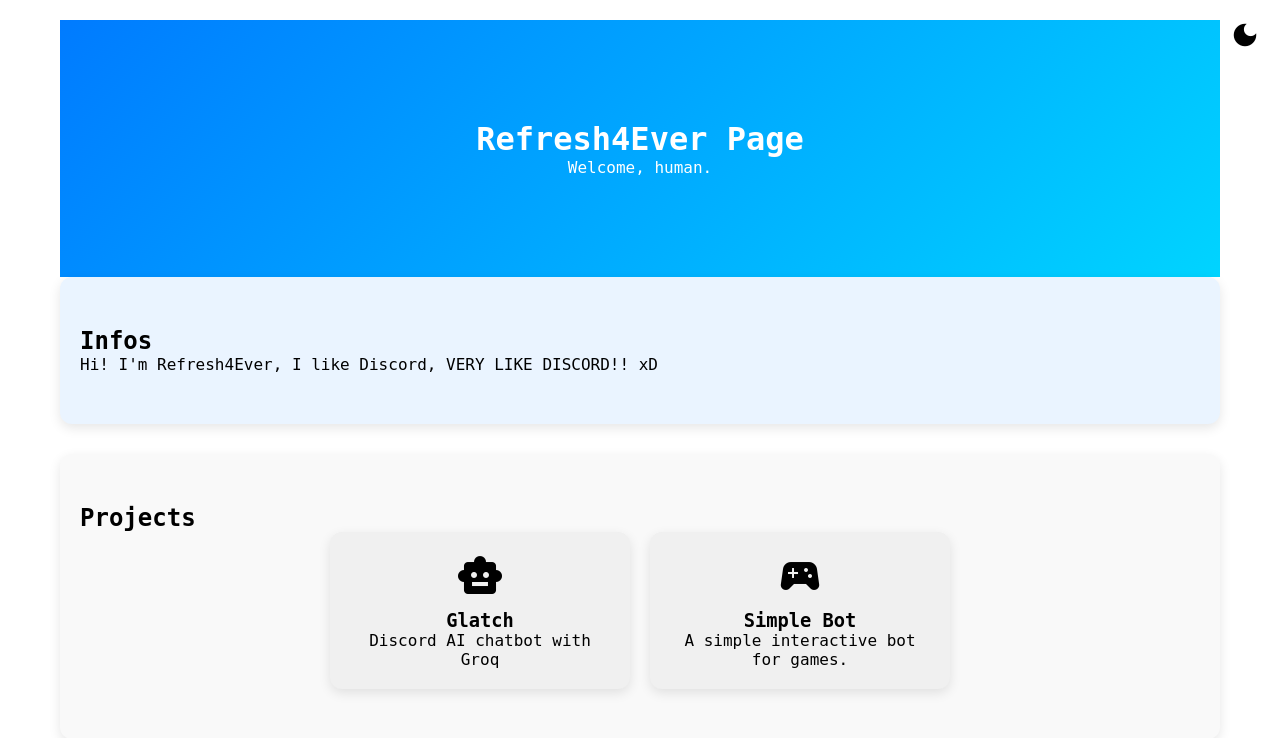
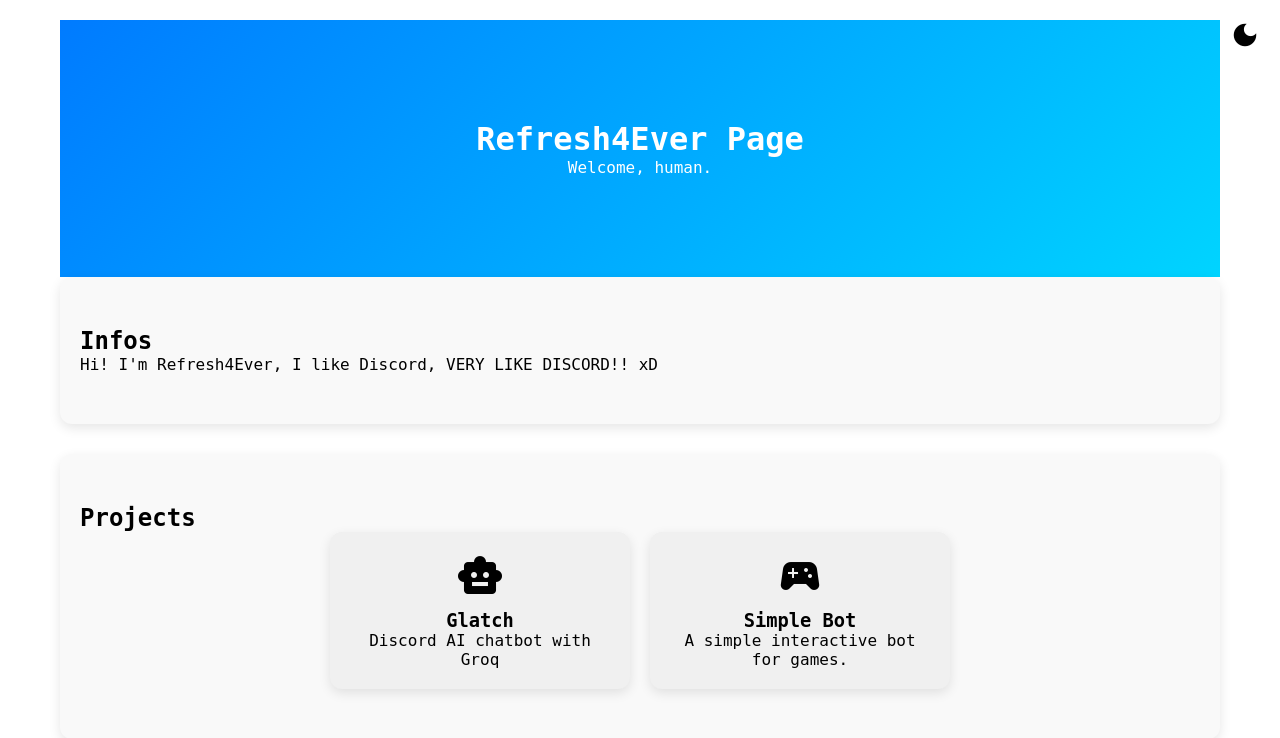
Before and after one commit to 9stown/9stown.github.io, a PHP site: page / in a window 1280 px wide. Shown: the top 738 px of the page. Run offline with PHP 8.4, Linux system fonts and the light colour scheme; some web fonts are replaced.

Commit message:
Update styles.css

```diff
--- a/styles.css
+++ b/styles.css
@@ -10,23 +10,24 @@ body {
     transition: background-color 0.5s, color 0.5s;
     overflow-x: hidden;
     min-height: 100vh;
-    overflow: hidden;
+    overflow-y: hidden; /* Masque la barre de défilement, mais permet le scroll avec la molette */
     overscroll-behavior-y: contain;
 }
 
-/* Barre de défilement personnalisée */
+/* Supprime l'affichage de la barre de défilement */
 body::-webkit-scrollbar {
-    width: 12px;
+    display: none;
 }
 
-body::-webkit-scrollbar-track {
-    background: #f0f0f0; /* Track de scroll */
-}
-
-body::-webkit-scrollbar-thumb {
-    background-color: #007bff; /* Couleur bleu clair */
-    border-radius: 6px;
-    border: 3px solid #f0f0f0;
+/* Scroll progress bar */
+.scroll-progress {
+    position: fixed;
+    top: 0;
+    left: 0;
+    width: 0%;
+    height: 5px;
+    background-color: #007bff;
+    z-index: 9999;
 }
 
 /* Wrapper principal */
@@ -57,22 +59,14 @@ header {
     padding: 50px 20px;
     margin-bottom: 30px;
     border-radius: 12px;
-    background-color: #f9f9f9; /* Couleur par défaut des sections */
+    background-color: #f9f9f9;
     box-shadow: 0 4px 12px rgba(0, 0, 0, 0.1);
     transition: background-color 0.5s, color 0.5s;
 }
 
 .dark-theme .section {
-    background-color: #1c1c1c; /* Fond foncé pour le thème sombre */
-    color: #e0e0e0; /* Couleur de texte plus claire */
-}
-
-.section:nth-child(even) {
-    background-color: #eaf4ff; /* Alternance de couleurs */
-}
-
-.dark-theme .section:nth-child(even) {
-    background-color: #2a2a2a; /* Alternance pour thème sombre */
+    background-color: #1a2a3a; /* Même couleur pour tous les blocs */
+    color: #e0e0e0;
 }
 
 /* Projets */
```
Also changed, not shown: other parts of styles.css (+11 -10 lines).
